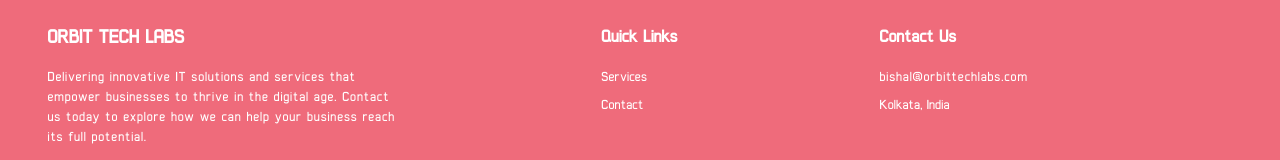
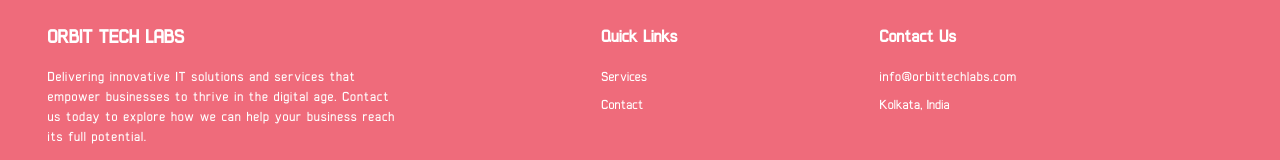
Before and after one commit to Knight-Codes/OrbitTechLabs-FE, a Next.js app: page / in a window 1280 px wide. Shown: the part 2591-2751 px from the top of the page. Built offline with nearby package versions, Linux system fonts and the light colour scheme.

Commit message:
feat: updates contact email in footer

```diff
--- a/src/components/modules/Footer/index.tsx
+++ b/src/components/modules/Footer/index.tsx
@@ -51,10 +51,10 @@
           <ul className="space-y-2 text-sm">
             <li>
               <a
-                href="mailto:contact@orbittechlabs.com"
+                href="mailto:info@orbittechlabs.com"
                 className="hover:underline tracking-wider"
               >
-                bishal@orbittechlabs.com
+                info@orbittechlabs.com
               </a>
             </li>
             {/* <li>+1 (555) 123-4567</li>
@@ -67,7 +67,7 @@
       <Separator className="my-6 bg-white/20" />
 
       <div className="font-serif text-center text-sm">
-        <p>© {new Date().getFullYear()} OrbitTechLabs. All rights reserved.</p>
+        <p> © {new Date().getFullYear()} OrbitTechLabs. All rights reserved. </p>
       </div>
     </div>
   </footer>
```
